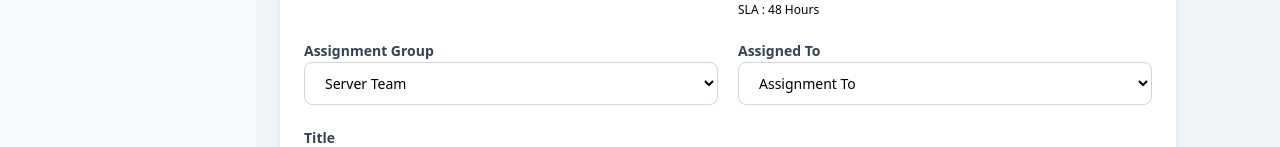
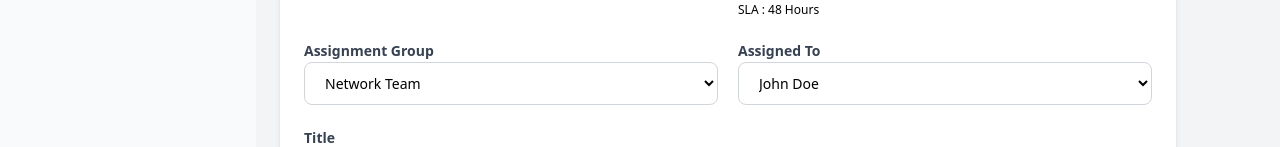
Before and after one commit to amirali72/Incident-Ops, a React (Vite) app: page /incidents/1 in a window 1280 px wide. Shown: the part 284-431 px from the top of the page. Built offline with nearby package versions, Linux system fonts and the light colour scheme; sample sign-in values are in the browser's storage.

Commit message:
Added dynamic values for select options

```diff
--- a/src/pages/CreateIncident.jsx
+++ b/src/pages/CreateIncident.jsx
@@ -13,6 +13,7 @@ const CreateIncident = () => {
   const [touched, setTouched] = useState({});
   const [slaHours, setSLAHours] = useState("24");
   const [successMsg, setSuccessMsg] = useState("");
+
   const slaMap = { P1: 4, P2: 8, P3: 24, P4: 48 };
 
   const navigate = useNavigate();
@@ -53,8 +54,8 @@ const CreateIncident = () => {
   }, [severity]);
 
   const createNewINC = () => {
-    if (title==="" || description==="" || createdBy==="") {
-      alert("Please fill the complete details")
+    if (title === "" || description === "" || createdBy === "") {
+      alert("Please fill the complete details");
       return;
     }
     const incNum = `INC${(mockIncidents.length + 1)
@@ -87,6 +88,16 @@ const CreateIncident = () => {
   };
 
   const isFormValid = Object.keys(errors).length === 0;
+
+  const assignedToNames = mockIncidents
+    .map((item) => item.assignedTo)
+    .filter((name, index, arr) => arr.indexOf(name) === index);
+
+  const teamNames = mockIncidents
+    .map((item) => item.assignedGroup)
+    .filter((name, index, arr) => arr.indexOf(name) === index);
+
+  // console.log(teamNames);
 
   return (
     <div className="">
@@ -155,10 +166,12 @@ const CreateIncident = () => {
               className="w-full border border-gray-300 rounded-lg px-4 py-2.5 text-sm bg-white focus:outline-none focus:ring-2 focus:ring-blue-500 focus:border-blue-500"
               onChange={(e) => setAssignedGroup(e.target.value)}
             >
-              <option value="Server">Server Team</option>
-              <option value="Network">Network Team</option>
-              <option value="Database">Database Team</option>
               <option value="ITHD">ITHD</option>
+              {teamNames.map((name, index) => (
+                <option key={index} value={name}>
+                  {name}
+                </option>
+              ))}
             </select>
             {errors.assignedGroup && (
               <p className="text-red-500 text-xs mt-1">
@@ -178,11 +191,11 @@ const CreateIncident = () => {
               className="w-full border border-gray-300 rounded-lg px-4 py-2.5 text-sm bg-white focus:outline-none focus:ring-2 focus:ring-blue-500 focus:border-blue-500"
               onChange={(e) => setAssignedTo(e.target.value)}
             >
-              <option value="">Assignment To</option>
-              <option value="EngineerA">EngineerA</option>
-              <option value="EngineerB">EngineerB</option>
-              <option value="Engineerc">Engineerc</option>
-              <option value="EngineerD">EngineerD</option>
+              {assignedToNames.map((name, index) => (
+                <option key={index} value={name}>
+                  {name}
+                </option>
+              ))}
             </select>
             {errors.assignedTo && (
               <p className="text-red-500 text-xs mt-1">{errors.assignedTo}</p>
--- a/src/pages/IncidentDetail.jsx
+++ b/src/pages/IncidentDetail.jsx
@@ -78,8 +78,22 @@ const IncidentDetail = () => {
       createdBy: createdBy,
     };
     console.log(mockIncidents[index]);
-    navigate("/incidents")
+    navigate("/incidents");
   };
+
+  const assignedToNames = mockIncidents.reduce((acc, curr) => {
+    if (!acc.includes(curr.assignedTo)) {
+      acc.push(curr.assignedTo);
+    }
+    return acc;
+  }, []);
+
+  const teamNames = mockIncidents.reduce((acc, curr) => {
+    if (!acc.includes(curr.assignedGroup)) {
+      acc.push(curr.assignedGroup);
+    }
+    return acc;
+  }, []);
 
   return (
     <div className="">
@@ -181,11 +195,11 @@ const IncidentDetail = () => {
               className="w-full border border-gray-300 rounded-lg px-4 py-2.5 text-sm bg-white focus:outline-none focus:ring-2 focus:ring-blue-500 focus:border-blue-500"
               onChange={(e) => setAssignedGroup(e.target.value)}
             >
-              <option value="Server">Server Team</option>
-              <option value="Network">Network Team</option>
-              <option value="Database">Database Team</option>
-              <option value="ITHD">ITHD</option>
-              <option value="Application Team">Application Team</option>
+              {teamNames.map((name, index) => (
+                <option key={index} value={name}>
+                  {name}
+                </option>
+              ))}
             </select>
             {errors.assignedGroup && (
               <p className="text-red-500 text-xs mt-1">
@@ -206,11 +220,11 @@ const IncidentDetail = () => {
               className="w-full border border-gray-300 rounded-lg px-4 py-2.5 text-sm bg-white focus:outline-none focus:ring-2 focus:ring-blue-500 focus:border-blue-500"
               onChange={(e) => setAssignedTo(e.target.value)}
             >
-              <option value="">Assignment To</option>
-              <option value="EngineerA">EngineerA</option>
-              <option value="EngineerB">EngineerB</option>
-              <option value="Engineerc">Engineerc</option>
-              <option value="EngineerD">EngineerD</option>
+              {assignedToNames.map((name, index) => (
+                <option key={index} value={name}>
+                  {name}
+                </option>
+              ))}
             </select>
             {errors.assignedTo && (
               <p className="text-red-500 text-xs mt-1">{errors.assignedTo}</p>
```
